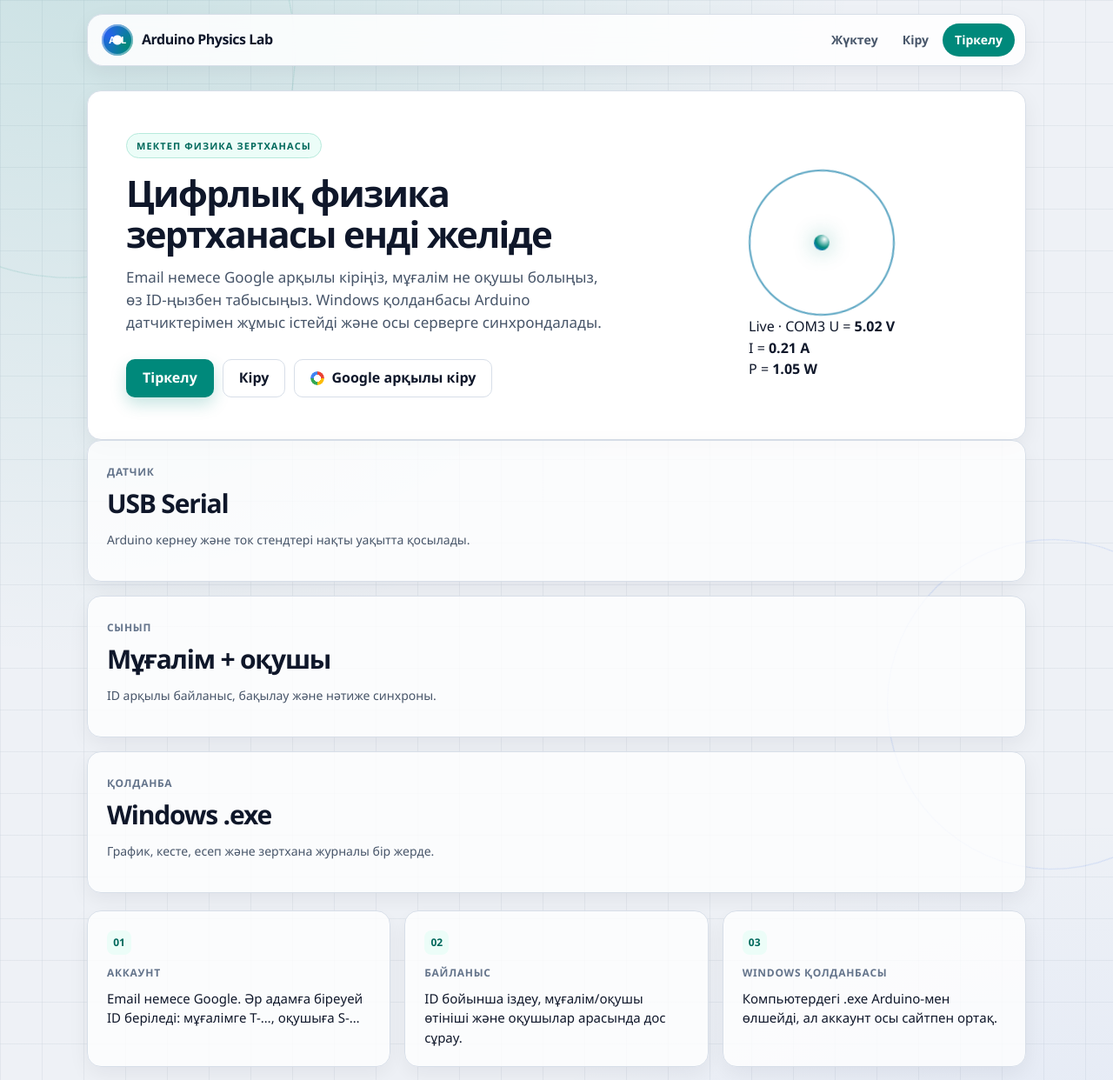
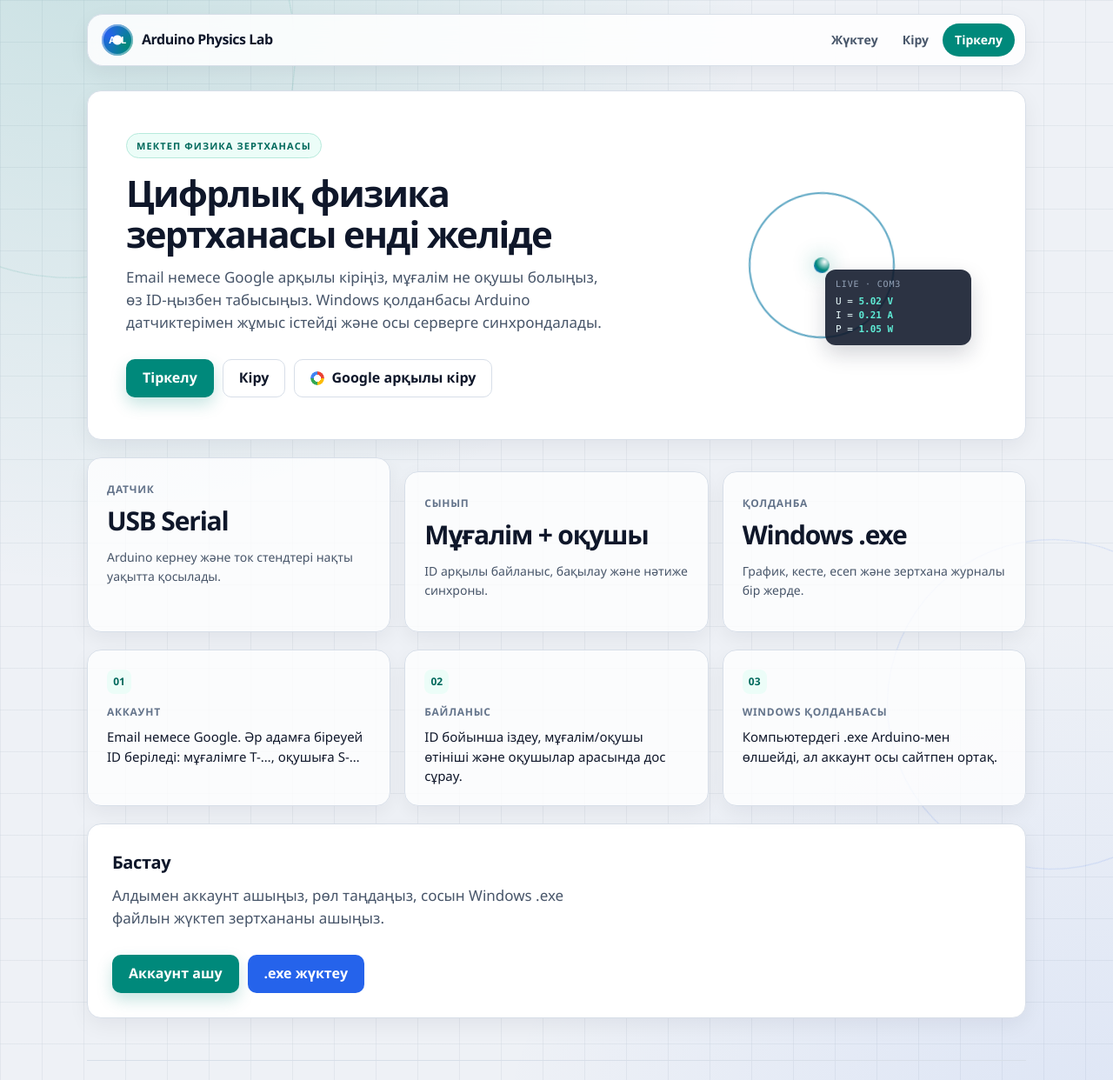
Before and after one commit to bibaermek-stack/ArduinoPhysicsLab, a FastAPI app: page / in a window 1280 px wide. Shown: the top 1242 px of the page at 87% size. Run offline with FastAPI, Linux system fonts and the light colour scheme; data that the repository does not hold is empty; some libraries are stand-ins or nearby versions.

Commit message:
Polish public site: lab focus rings, live readout, stats strip

```diff
--- a/server/app/web/static/app.css
+++ b/server/app/web/static/app.css
@@ -150,6 +150,31 @@
 }
 .hero-visual .atom { animation: spin 28s linear infinite; }
 
+.lab-readout {
+  position: absolute;
+  right: 18px;
+  bottom: 18px;
+  min-width: 168px;
+  padding: 10px 12px;
+  border-radius: 12px;
+  background: rgba(15, 23, 42, 0.88);
+  color: #ecfeff;
+  font-family: var(--mono);
+  font-size: 11px;
+  line-height: 1.45;
+  box-shadow: 0 10px 24px rgba(15, 23, 42, 0.18);
+}
+.lab-readout b { color: #5eead4; font-weight: 700; }
+.lab-readout span { display: block; color: #94a3b8; letter-spacing: 0.08em; text-transform: uppercase; font-size: 10px; margin-bottom: 4px; }
+
+.stats-strip {
+  display: grid;
+  grid-template-columns: repeat(3, 1fr);
+  gap: 16px;
+  margin: 20px 0 0;
+}
+.stats-strip .stat { margin: 0; }
+
 .card { padding: 28px; }
 .card + .card, .hero + .card, .feature-grid + .card { margin-top: 20px; }
 .card h2 { font-size: 20px; letter-spacing: -0.02em; margin: 0 0 10px; }
@@ -164,7 +189,7 @@
 }
 .btn:hover { transform: translateY(-1px); }
 .btn:active { transform: translateY(0); }
-.btn:focus-visible { outline: 3px solid rgba(37, 99, 235, 0.45); outline-offset: 2px; }
+.btn:focus-visible { outline: 3px solid rgba(0, 137, 123, 0.45); outline-offset: 2px; }
 .btn-lab { background: var(--lab); color: #fff; box-shadow: 0 8px 18px rgba(0, 137, 123, 0.22); }
 .btn-lab:hover { background: var(--lab-dark); }
 .btn-accent { background: var(--accent); color: #fff; }
@@ -194,8 +219,8 @@
 }
 input:hover, select:hover { border-color: var(--line-strong); }
 input:focus, select:focus {
-  outline: none; border-color: var(--accent);
-  box-shadow: 0 0 0 4px rgba(37, 99, 235, 0.15);
+  outline: none; border-color: var(--lab);
+  box-shadow: 0 0 0 4px rgba(0, 137, 123, 0.18);
 }
 .search-row { display: flex; gap: 10px; flex-wrap: wrap; margin: 8px 0 18px; }
 .search-row input { flex: 1; min-width: 220px; }
@@ -281,9 +306,10 @@
 .footer a:hover { text-decoration: underline; }
 
 @media (max-width: 860px) {
-  .feature-grid, .grid, .role-grid, .hero { grid-template-columns: 1fr; }
+  .feature-grid, .grid, .role-grid, .hero, .stats-strip { grid-template-columns: 1fr; }
   .hero { padding: 28px 22px; }
   .hero-visual { height: 160px; }
+  .lab-readout { right: 12px; bottom: 12px; }
   .nav { top: 8px; }
   .nav-links { justify-content: flex-start; }
 }
```
